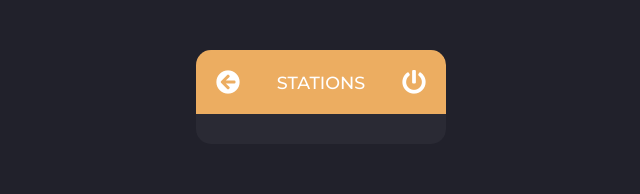
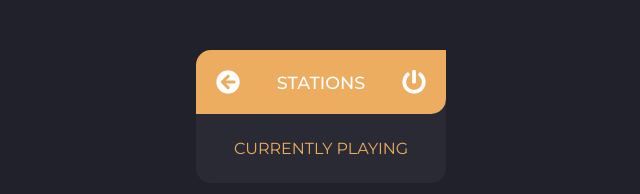
Before and after one commit to tc-gray/le-wagon-career-week-challenge, a plain HTML site: page index.html in a window 1280 px wide. Shown: the whole page, without its empty margins (319-959 px from the left). Drawn offline with Linux system fonts and the light colour scheme; no server answers.

Commit message:
currently playing

```diff
--- a/index.html
+++ b/index.html
@@ -19,6 +19,9 @@
     </div>
     <ul id="radio-list">
     </ul>
+    <div class="footer">
+      <p class="orange-text">CURRENTLY PLAYING</p>
+    </div>
   </div>
 
 
--- a/styles.css
+++ b/styles.css
@@ -18,7 +18,7 @@ p {
 ul {
   list-style-type: none;
   margin: 0;
-  padding: 15px 20px;
+  padding: 15px 20px 0px 20px;
 }
 
 hr {
@@ -26,7 +26,7 @@ hr {
   border-top: 2px solid rgb(54,54,64);
 }
 
-.flex, .orange-nav, .radio-item, .content {
+.flex, .orange-nav, .radio-item, .content, .footer {
   display: flex;
 }
 
@@ -38,11 +38,20 @@ hr {
   width: 250px;
 }
 
+.orange-nav, .footer {
+  border-radius: 15px 0px;
+}
+
 .orange-nav {
+  background-color: rgb(236,173,97);
   color: rgb(255, 255, 255);
-  background-color: rgb(236,173,97);
-  padding: 20px 20px;
-  border-radius: 15px 15px 0px 0px;
+  padding: 20px;
+}
+
+.footer {
+  justify-content: center;
+  padding: 5px 20px 20px;
+  color: rgb(236,173,97);
 }
 
 .radio-item, .orange-nav {
```
